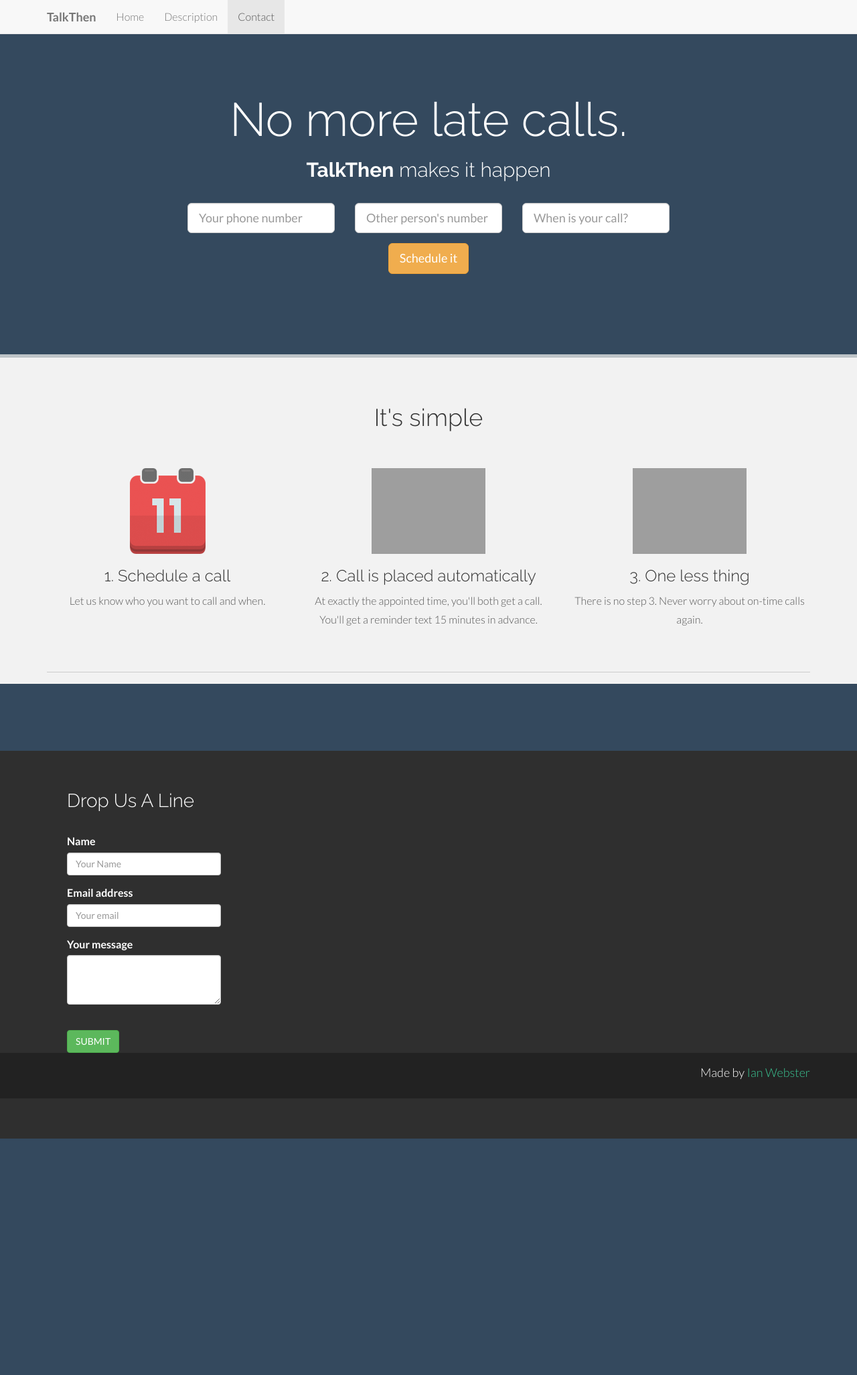
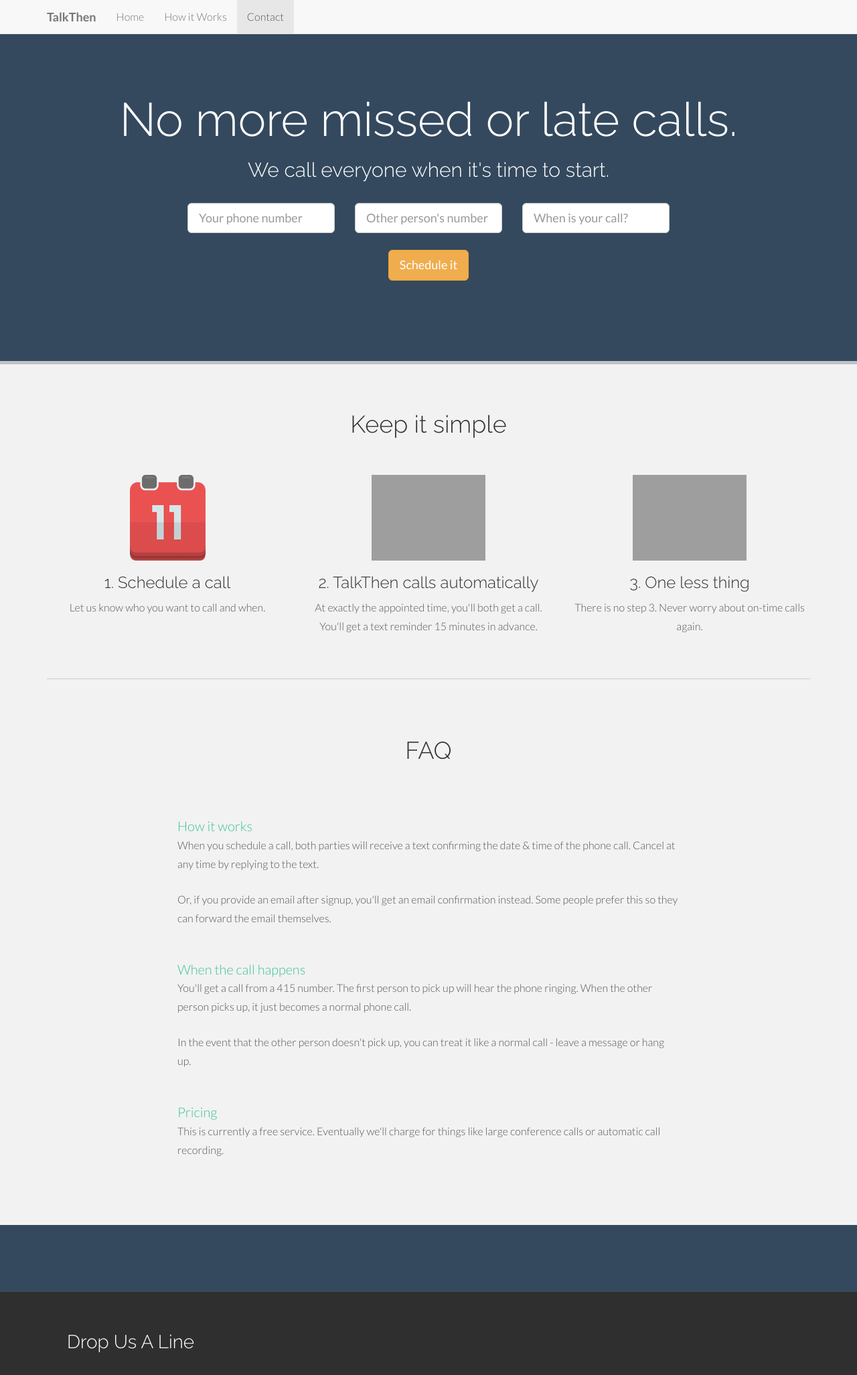
Before and after one commit to typpo/talkthen, a Django app: page / in a window 1280 px wide. Shown: the top 2053 px of the page at 67% size. Before the commit the page ends 1700 px from the top, so only its background shows below. Run offline with Django 3.2, Linux system fonts and the light colour scheme; parts of the project's set-up code (start-up, migrations or seed data) failed here and were passed over; some libraries are stand-ins or nearby versions; grey boxes are pictures that could not be loaded.

Commit message:
copy and other stuff

```diff
--- a/talkthen/templates/index.html
+++ b/talkthen/templates/index.html
@@ -33,7 +33,7 @@
 	        <div class="navbar-collapse collapse">
 	          <ul class="nav navbar-nav">
 	            <li class="active"><a href="#home" class="smoothScroll">Home</a></li>
-	            <li><a href="#desc" class="smoothScroll">Description</a></li>
+	            <li><a href="#desc" class="smoothScroll">How it Works</a></li>
 	            <li><a href="#contact" class="smoothScroll">Contact</a></li>
 	          </ul>
 	        </div><!--/.nav-collapse -->
@@ -46,8 +46,9 @@
 	    <div class="container" style="padding-bottom:120px">
 	    	<div class="row centered">
 	    		<div class="col-lg-12">
-					<h1>No more late calls.</h1>
-					<h3><b>TalkThen</b> makes it happen</h3>
+					<h1>No more missed or late calls.</h1>
+					<!--<h1>No more "call me maybe."</h1>-->
+					<h3>We call everyone when it's time to start.</h3>
 					<br>
 	    		</div>
 
@@ -73,7 +74,7 @@
                 <span id="when_hint" style="color:orange;display:none;">&rarr; example: "9am next fri"</span>
                 <span id="when_error" style="color:red;display:none;">not valid</span>
               </div>
-              <button type="submit" class="btn btn-default btn-warning btn-lg">Schedule it</button>
+              <button type="submit" class="btn btn-default btn-warning btn-lg" style="margin-top:10px">Schedule it</button>
             </form>
 	    		</div>
 	    		<div class="col-lg-2">
@@ -94,7 +95,7 @@
 	<div id="intro">
 		<div class="container">
 			<div class="row centered">
-				<h1>It's simple</h1>
+				<h1>Keep it simple</h1>
 				<br>
 				<br>
 				<div class="col-lg-4">
@@ -104,8 +105,8 @@
 				</div>
 				<div class="col-lg-4">
 					<img src="http://i.imgur.com/KIR75V1.png" alt="" style="height:128px;width:auto;">
-					<h3>2. Call is placed automatically</h3>
-					<p>At exactly the appointed time, you'll both get a call. You'll get a reminder text 15 minutes in advance.</p>
+					<h3>2. TalkThen calls automatically</h3>
+					<p>At exactly the appointed time, you'll both get a call. You'll get a text reminder 15 minutes in advance.</p>
 				</div>
 				<div class="col-lg-4">
 					<img src="http://i.imgur.com/AQY3cjY.png" alt="" style="height:128px;width:auto;">
@@ -119,30 +120,34 @@
 	</div><!--/ #introwrap -->
 
 	<!-- FEATURES WRAP -->
-	<div id="features" style="display:none">
+	<div id="features">
 		<div class="container">
 			<div class="row">
-				<h1 class="centered">What's New?</h1>
+				<h1 class="centered">FAQ</h1>
 				<br>
 				<br>
+<!--
 				<div class="col-lg-6 centered">
 					<img class="centered" src="assets/img/mobile.png" alt="">
 				</div>
+-->
 
-				<div class="col-lg-6">
-					<h3>Some Features</h3>
+				<!--<div class="col-lg-6">-->
+				<div class="col-lg-8 col-lg-offset-2">
+					<!--<h3>Some Features</h3>-->
 					<br>
 				<!-- ACCORDION -->
           <div class="accordion ac" id="accordion2">
               <div class="accordion-group">
                   <div class="accordion-heading">
                       <a class="accordion-toggle" data-toggle="collapse" data-parent="#accordion2" href="#collapseOne">
-		                        First Class Design
+                      How it works
                       </a>
                   </div><!-- /accordion-heading -->
                   <div id="collapseOne" class="accordion-body collapse in">
                       <div class="accordion-inner">
-								<p>It has survived not only five centuries, but also the leap into electronic typesetting, remaining essentially unchanged. It was popularised in the 1960s with the release of Letraset sheets containing Lorem Ipsum passages, and more recently with desktop publishing software like Aldus PageMaker including versions of Lorem Ipsum.</p>
+          <p>When you schedule a call, both parties will receive a text confirming the date &amp; time of the phone call.  Cancel at any time by replying to the text.</p>
+          <p>Or, if you provide an email after signup, you'll get an email confirmation instead.  Some people prefer this so they can forward the email themselves.</p>
           </div><!-- /accordion-inner -->
                   </div><!-- /collapse -->
               </div><!-- /accordion-group -->
@@ -151,12 +156,13 @@
               <div class="accordion-group">
                   <div class="accordion-heading">
                       <a class="accordion-toggle" data-toggle="collapse" data-parent="#accordion2" href="#collapseTwo">
-		                        Retina Ready Theme
+                      When the call happens
                       </a>
                   </div>
-		                    <div id="collapseTwo" class="accordion-body collapse">
+                  <div id="collapseTwo" class="accordion-body collapse in">
                       <div class="accordion-inner">
-								<p>It has survived not only five centuries, but also the leap into electronic typesetting, remaining essentially unchanged. It was popularised in the 1960s with the release of Letraset sheets containing Lorem Ipsum passages, and more recently with desktop publishing software like Aldus PageMaker including versions of Lorem Ipsum.</p>
+          <p>You'll get a call from a 415 number.  The first person to pick up will hear the phone ringing.  When the other person picks up, it just becomes a normal phone call.</p>
+          <p>In the event that the other person doesn't pick up, you can treat it like a normal call - leave a message or hang up.</p>
           </div><!-- /accordion-inner -->
                   </div><!-- /collapse -->
               </div><!-- /accordion-group -->
@@ -165,26 +171,12 @@
                <div class="accordion-group">
                   <div class="accordion-heading">
                       <a class="accordion-toggle" data-toggle="collapse" data-parent="#accordion2" href="#collapseThree">
-		                        Awesome Support
+                      Pricing
                       </a>
                   </div>
-		                    <div id="collapseThree" class="accordion-body collapse">
+                  <div id="collapseThree" class="accordion-body collapse in">
                       <div class="accordion-inner">
-								<p>It has survived not only five centuries, but also the leap into electronic typesetting, remaining essentially unchanged. It was popularised in the 1960s with the release of Letraset sheets containing Lorem Ipsum passages, and more recently with desktop publishing software like Aldus PageMaker including versions of Lorem Ipsum.</p>
-								</div><!-- /accordion-inner -->
-		                    </div><!-- /collapse -->
-		                </div><!-- /accordion-group -->
-		                <br>
-
-		                 <div class="accordion-group">
-		                    <div class="accordion-heading">
-		                        <a class="accordion-toggle" data-toggle="collapse" data-parent="#accordion2" href="#collapseFour">
-		                        Responsive Design
-		                        </a>
-		                    </div>
-		                    <div id="collapseFour" class="accordion-body collapse">
-		                        <div class="accordion-inner">
-								<p>It has survived not only five centuries, but also the leap into electronic typesetting, remaining essentially unchanged. It was popularised in the 1960s with the release of Letraset sheets containing Lorem Ipsum passages, and more recently with desktop publishing software like Aldus PageMaker including versions of Lorem Ipsum.</p>
+          <p>This is currently a free service.  Eventually we'll charge for things like large conference calls or automatic call recording.</p>
           </div><!-- /accordion-inner -->
                   </div><!-- /collapse -->
               </div><!-- /accordion-group -->
@@ -302,5 +294,37 @@
     });
 
     </script>
+
+<script type="text/javascript">
+window.analytics||(window.analytics=[]),window.analytics.methods=["identify","track","trackLink","trackForm","trackClick","trackSubmit","page","pageview","ab","alias","ready","group","on","once","off"],window.analytics.factory=function(t){return function(){var a=Array.prototype.slice.call(arguments);return a.unshift(t),window.analytics.push(a),window.analytics}};for(var i=0;i<window.analytics.methods.length;i++){var method=window.analytics.methods[i];window.analytics[method]=window.analytics.factory(method)}window.analytics.load=function(t){var a=document.createElement("script");a.type="text/javascript",a.async=!0,a.src=("https:"===document.location.protocol?"https://":"http://")+"d2dq2ahtl5zl1z.cloudfront.net/analytics.js/v1/"+t+"/analytics.min.js";var n=document.getElementsByTagName("script")[0];n.parentNode.insertBefore(a,n)},window.analytics.SNIPPET_VERSION="2.0.8",
+  window.analytics.load("t4gry20a77");
+window.analytics.page();
+</script>
+<!--
+com:
+talkthen
+letstalkthen
+calllater
+talkops
+talkowl
+callhead
+callbelt
+talktoyouthen
+
+io:
+talksoon
+talklater
+easycall
+callmethen/callmemaybe
+callrock
+ttys
+ttfn
+countonit
+noworries
+chatsoon
+chatlater
+nottoworry
+easyplan
+-->
   </body>
 </html>
```
Lines whose indentation alone changed are shown as unchanged.
